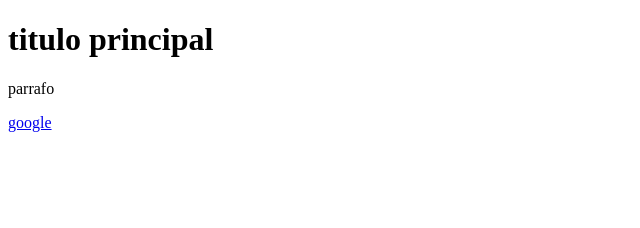
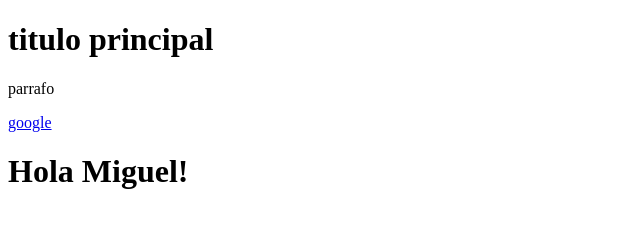
Before and after one commit to Bonga23/proyectoGit, a plain HTML site: page index.html in a window 1280 px wide. Shown: the whole page, without its empty margins (0-640 px from the left). Drawn offline with Linux system fonts and the light colour scheme.

Commit message:
Se agrego un saludo

```diff
--- a/index.html
+++ b/index.html
@@ -11,5 +11,6 @@
     <p>parrafo</p>
 
     <a href="www.google.com">google</a>
+    <h1>Hola Miguel!</h1>
 </body>
 </html>
```
